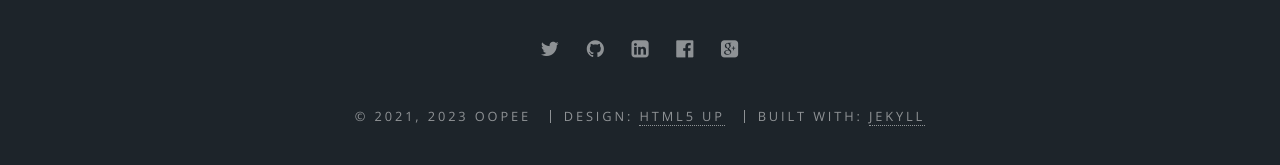
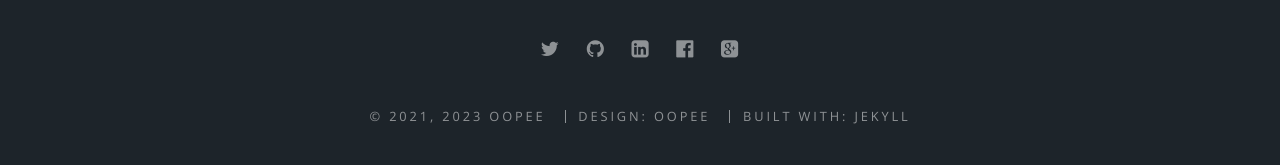
Before and after one commit to inansung/www.oopee.com, a Jekyll site: the page built from generic.html, in a window 1280 px wide and 900 px high, scrolled down 692 px. Shown: the part 681-846 px from the top of the window. Built offline with Jekyll 4.4.1, drawn with Linux system fonts in a browser that asks for light colours.

Commit message:
2023.10.05+9

```diff
--- a/_includes/footer.html
+++ b/_includes/footer.html
@@ -21,7 +21,7 @@
     {% endif %}
     {{ thisyear }}
     {% if site.owner %}{{ site.owner }}{% else %}{{ site.title }}{% endif %}</li>
-    <li>Design: <a href="http://html5up.net" target="_blank">HTML5 UP</a></li>
-    <li>Built with: <a href="http://jekyllrb.com" target="_blank">Jekyll</a></li>
+    <li>Design: OOPEE</li>
+    <li>Built with: Jekyll</li>
   </ul>
 </footer>
--- a/_layouts/page.html
+++ b/_layouts/page.html
@@ -5,6 +5,12 @@
 
   <header>
     <h2>{{ page.title }}</h2>
+    {% if page.title == "서비스" %}
+    <p>Build Connection and Community</p>
+    {% else %}
+      {% if page.title == "모바일 프로젝트" %}
+      <p>Build for your future with mobile</p>
+      {% else %}
         {% if page.title == "개인정보 취급 방침" %}
         <p>Privacy Policy</p>
         {% else %}
@@ -18,6 +24,8 @@
             {% endif %}
           {% endif %}
         {% endif %}
+      {% endif %}
+    {% endif %}
   </header>
 
   <section class="wrapper style5">
```
Lines whose indentation alone changed are shown as unchanged.
